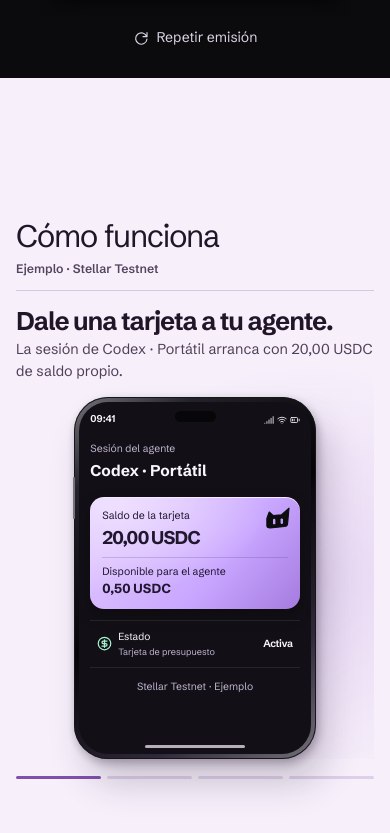
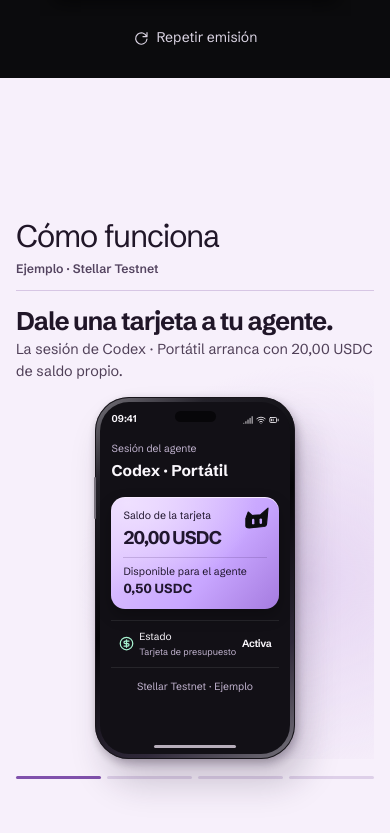
Before and after one commit to TilcAI-Wallet/tilcai-wallet, a Next.js app in the folder apps/landing/: page / in a window 390 px wide. Shown: the part 779-1612 px from the top of the page. Built offline with nearby package versions, Linux system fonts and the light colour scheme.

Commit message:
style(landing): enlarge devices in the pinned scroll stories

```diff
--- a/apps/landing/src/app/channels/channel-scene.module.css
+++ b/apps/landing/src/app/channels/channel-scene.module.css
@@ -1,5 +1,5 @@
 .scene {
-  min-height: 31.5rem;
+  min-height: var(--device-height);
   display: grid;
   grid-template-columns: minmax(0,.77fr) minmax(0,1.23fr);
   align-items: center;
@@ -29,7 +29,7 @@
     display: flex;
     flex-direction: column;
     align-items: stretch;
-    gap: .85rem;
+    gap: .65rem;
   }
   .copy p { font-size: .9rem; max-width: none; }
   .copy > span { margin-top: .35rem; }
--- a/apps/landing/src/app/story/scroll-story.module.css
+++ b/apps/landing/src/app/story/scroll-story.module.css
@@ -1,5 +1,6 @@
 .track {
   --stage-height: 100svh;
+  --device-height: min(77svh, 48rem);
   --beat-height: clamp(16rem, 60svh, 32rem);
 }
 
@@ -11,7 +12,7 @@
 .shell {
   width: min(100% - 3rem, 76rem);
   margin-inline: auto;
-  padding-block: clamp(1.4rem, 4vh, 2.6rem);
+  padding-block: clamp(.85rem, 2vh, 1.8rem);
 }
 
 .heading {
@@ -63,5 +64,10 @@
 }
 
 @media (max-width: 700px) {
+  .track { --device-height: min(61svh, 37rem); }
   .shell { width: min(100% - 2rem, 32rem); }
 }
+
+@media (max-width: 360px) {
+  .track { --device-height: min(58svh, 34rem); }
+}
--- a/apps/landing/src/app/walkthrough/walkthrough.module.css
+++ b/apps/landing/src/app/walkthrough/walkthrough.module.css
@@ -8,7 +8,7 @@
 }
 
 .scene {
-  min-height: 25rem;
+  min-height: var(--device-height);
   display: grid;
   grid-template-columns: minmax(0, .78fr) minmax(0, 1.22fr);
   align-items: center;
@@ -25,7 +25,15 @@
 }
 .copy > svg { color: #7847a5; margin-bottom: .65rem; }
 .copy p { margin-top: .55rem; max-width: 34ch; color: #504058; line-height: 1.5; }
-.phone { width: min(100%, 17.2rem); justify-self: end; margin-right: 9%; }
+.copy a {
+  display: inline-block;
+  margin-top: .35rem;
+  color: #62358a;
+  font-weight: 600;
+  text-decoration: underline;
+  text-underline-offset: .18em;
+}
+.phone { justify-self: end; margin-right: min(5%, 2rem); }
 
 @media (max-width: 840px) {
   .phone { margin-right: 0; justify-self: center; }
@@ -35,5 +43,5 @@
   .scene { display: flex; flex-direction: column; align-items: stretch; gap: .9rem; min-height: 0; }
   .copy > svg { display: none; }
   .copy p { margin-top: .35rem; max-width: 47ch; font-size: .9rem; }
-  .phone { width: min(100%, 15.1rem); align-self: center; }
+  .phone { align-self: center; }
 }
```
